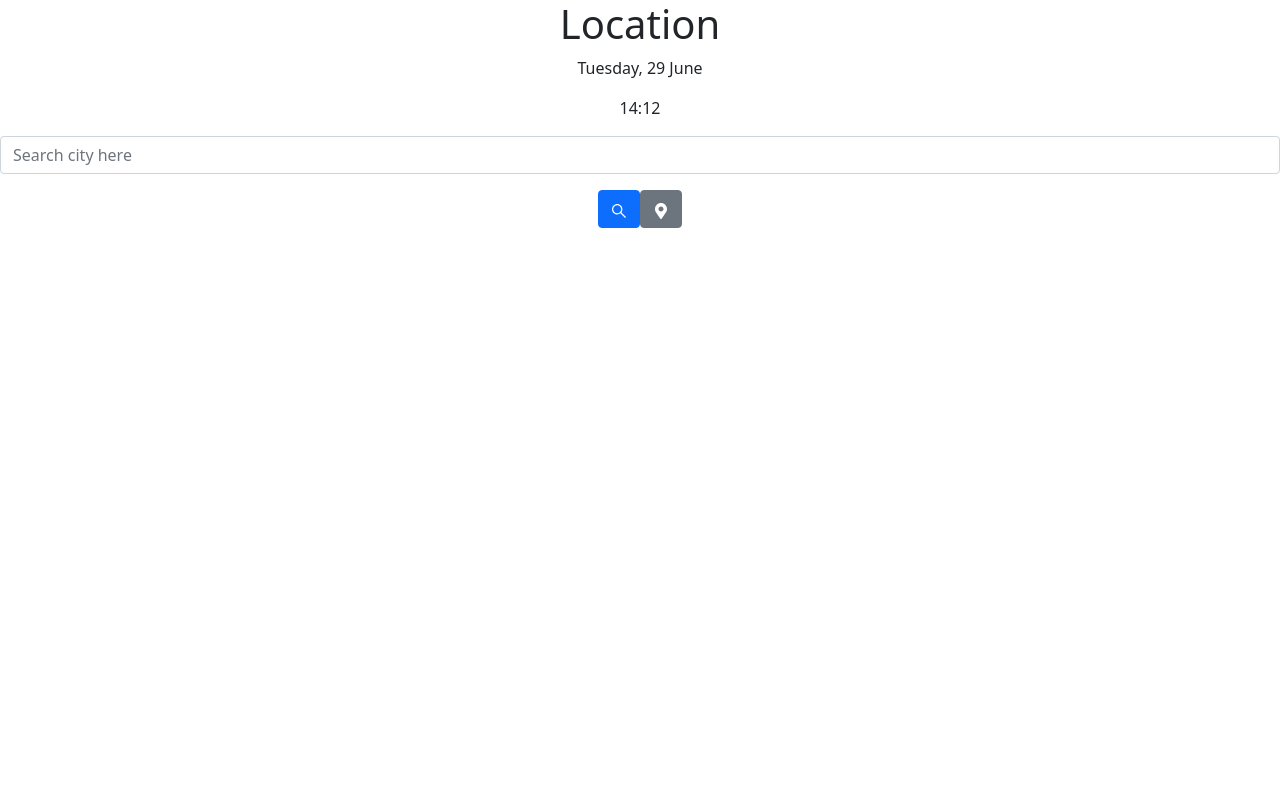
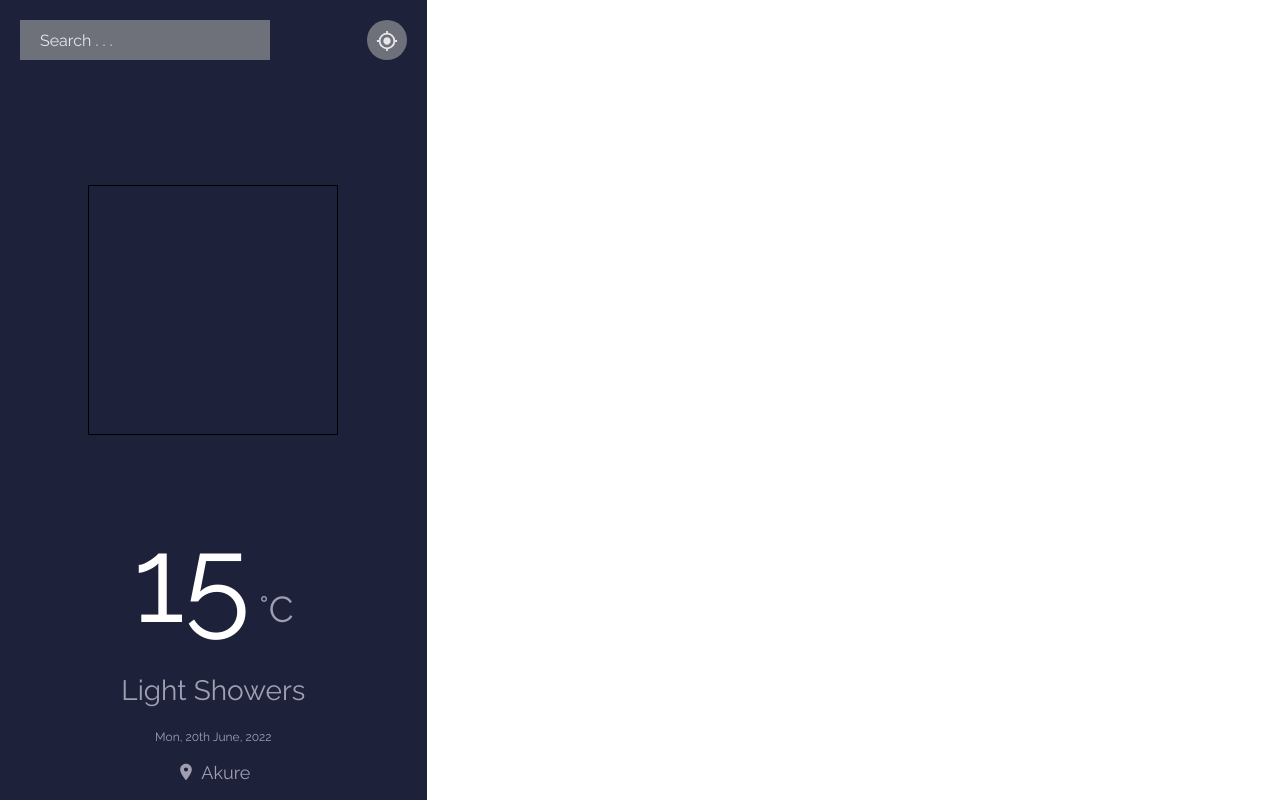
Before and after one commit to smtoyedeji/react-weather-app, a React (Create React App) app: page / in a window 1280 px wide. Built offline with nearby package versions, Linux system fonts and the light colour scheme.

Commit message:
Search component deleted. Search input now in CurrentWeather component

```diff
--- a/src/App.css
+++ b/src/App.css
@@ -1,38 +1,10 @@
-.App {
-  text-align: center;
+.app--container {
+    display: grid;
 }
 
-.App-logo {
-  height: 40vmin;
-  pointer-events: none;
+@media only screen and (min-width: 1025px) {
+    .app--container {
+        grid-template-columns: 1fr 2fr;
+    }
+
 }
-
-@media (prefers-reduced-motion: no-preference) {
-  .App-logo {
-    animation: App-logo-spin infinite 20s linear;
-  }
-}
-
-.App-header {
-  background-color: #282c34;
-  min-height: 100vh;
-  display: flex;
-  flex-direction: column;
-  align-items: center;
-  justify-content: center;
-  font-size: calc(10px + 2vmin);
-  color: white;
-}
-
-.App-link {
-  color: #61dafb;
-}
-
-@keyframes App-logo-spin {
-  from {
-    transform: rotate(0deg);
-  }
-  to {
-    transform: rotate(360deg);
-  }
-}
--- a/src/App.js
+++ b/src/App.js
@@ -1,15 +1,13 @@
 import './App.css';
-import { Form } from "react-bootstrap";
-import Search from './components/Search';
+import CurrentWeather from './components/CurrentWeather';
 
 function App() {
   return (
-    <div className="App">
-      <h1>Location</h1>
-      <p>Tuesday, 29 June</p>
-      <p>14:12</p>
-      <Search />
+    <div className='app--container'>
+      <CurrentWeather />
+      <div>
 
+      </div>
     </div>
   );
 }
--- /dev/null
+++ b/src/components/CurrentWeather.js
@@ -0,0 +1,31 @@
+import React from 'react';
+import { MdMyLocation, MdLocationOn } from "react-icons/md";
+
+function CurrentWeather() {
+  return (
+    <div className="current--weather">
+        <div className="search--location">
+            <form action="">
+                <input type="search" className="color--one" placeholder="Search . . ."/>
+                <button type="submit" className="color--one">
+                    <MdMyLocation className="location--icon"/>
+                </button>
+            </form>
+        </div>
+        <div className="current--weather--icon">
+
+        </div>
+        <div className="today">
+            <p className="temp--data"><span>15</span> °C</p>
+            <p className="weather--description">Light Showers</p>
+            <p className="date">Mon, 20th June, 2022</p>
+            <div className="location">
+                <MdLocationOn className="location--icon2"/>
+                <p>Akure</p>
+            </div>
+        </div>
+    </div>
+  )
+}
+
+export default CurrentWeather
--- a/src/components/Search.js
+++ /dev/null
@@ -1,24 +0,0 @@
-import React from 'react';
-import { Form, Button } from 'react-bootstrap';
-import { FaSistrix, FaMapMarkerAlt } from "react-icons/fa";
-
-function Search() {
-
-  return (
-    <div>
-      <Form>
-        <Form.Group className="mb-3" controlId="searchCity">
-        <Form.Control type="search" placeholder="Search city here" />
-        </Form.Group>
-        <Button variant="primary">
-          <FaSistrix />
-        </Button>
-        <Button variant="secondary">
-          <FaMapMarkerAlt />
-        </Button>
-      </Form>
-    </div>
-  )
-}
-
-export default Search
--- a/src/index.css
+++ b/src/index.css
@@ -1,18 +1,118 @@
-body {
-  margin: 0;
-  font-family: -apple-system, BlinkMacSystemFont, 'Segoe UI', 'Roboto', 'Oxygen',
-    'Ubuntu', 'Cantarell', 'Fira Sans', 'Droid Sans', 'Helvetica Neue',
-    sans-serif;
-  -webkit-font-smoothing: antialiased;
-  -moz-osx-font-smoothing: grayscale;
+@import url('https://fonts.googleapis.com/css2?family=Raleway&display=swap');
+
+* {
+    padding: 0;
+    margin: 0;
+    font-family: "Raleway";
 }
 
-code {
-  font-family: source-code-pro, Menlo, Monaco, Consolas, 'Courier New',
-    monospace;
+/* CurrentWeather Component styles */
+.current--weather {
+    background: #1E213A;
+    height: 100vh;
+    display: flex;
+    flex-direction: column;
+    justify-content: space-between;
 }
 
-.icon{
-  background-color: aqua;
-  font-size: 32px;
+.search--location form {
+    color: #E7E7EB;
+    padding: 20px 20px;
+    display: flex;
+    justify-content: space-between;
+    align-items: center;
 }
+
+.color--one {
+    background-color: #6E707A !important;
+}
+
+.search--location input {
+    color: #E7E7EB;
+    background-color: #6E707A;
+    width: 150px;
+    height: 40px;
+    border: transparent;
+    padding: 10px 20px;
+}
+
+.search--location input::placeholder {
+    color: #E7E7EB;
+}
+.search--location input:focus {
+    outline: none;
+}
+
+.search--location button {
+    background-color: #6E707A;
+    border: transparent;
+    width: 40px;
+    height: 40px;
+    border-radius: 50%;
+}
+.location--icon {
+    color: #E7E7EB;
+    font-size: 22px;
+    text-align: center;
+}
+
+.current--weather--icon {
+    height: 250px;
+    width: 200px;
+    border: 1px solid black;
+    margin: 0 auto;
+    margin-top: 50px;
+    display: flex;
+    align-self: center;
+}
+
+.today {
+    color: #A09FB1;
+    display: flex;
+    flex-direction: column;
+    justify-content: center;
+    align-items: center;
+}
+
+.temp--data {
+    font-size: 36px;
+    margin-bottom: 0px;
+}
+
+.temp--data span {
+    color: #FFF;
+    font-weight: 500;
+    font-size: 120px;
+}
+
+.weather--description {
+    font-size: 28px;
+}
+
+.date {
+    font-size: 12px;
+}
+
+.location {
+    display: flex;
+    justify-content: space-between;
+    font-size: 18px;
+    line-height: 22px;
+}
+
+.location--icon2 {
+    font-size: 20px;
+    margin-right: 5px;
+}
+
+@media only screen and (min-width: 768px) {
+    .search--location input {
+        width: 250px;
+        height: 40px;
+    }
+    .current--weather--icon {
+        width: 250px;
+        height: 250px;
+    }
+
+}
```
Also changed, not shown: src/components/WeatherForecast.js (added).
